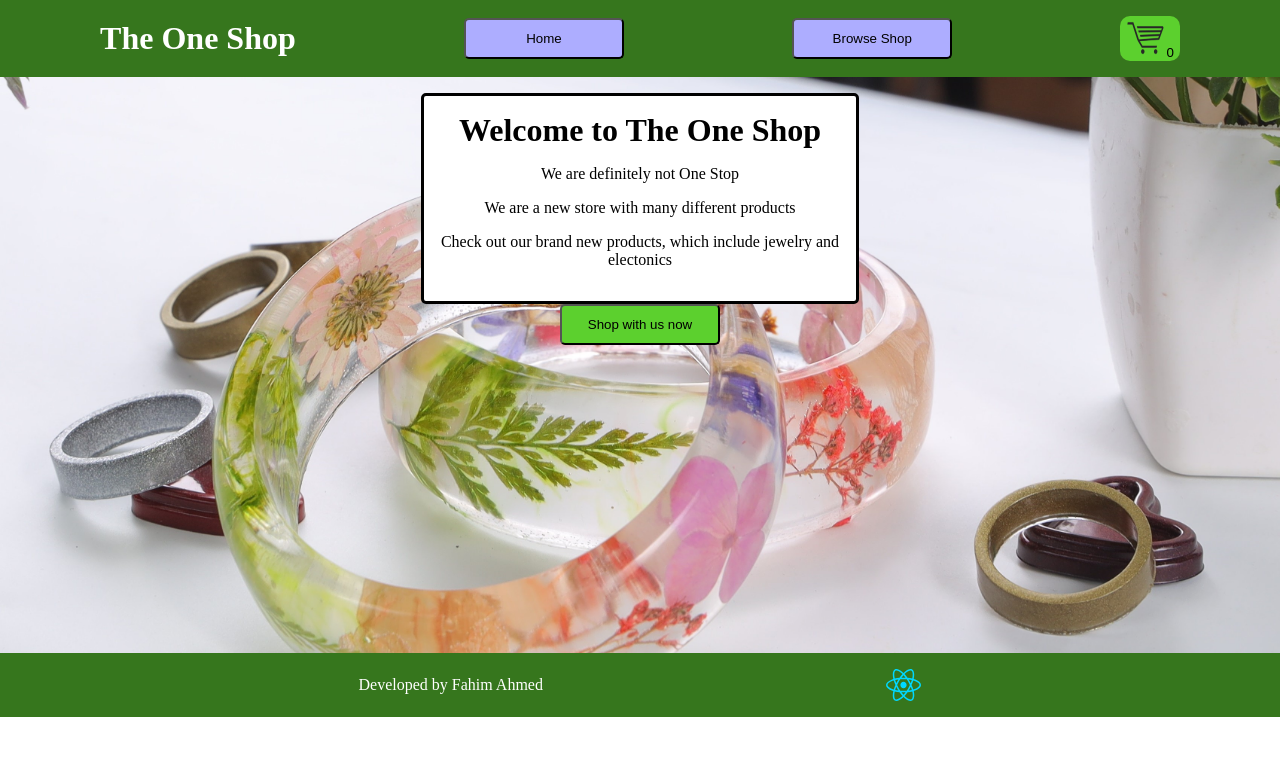
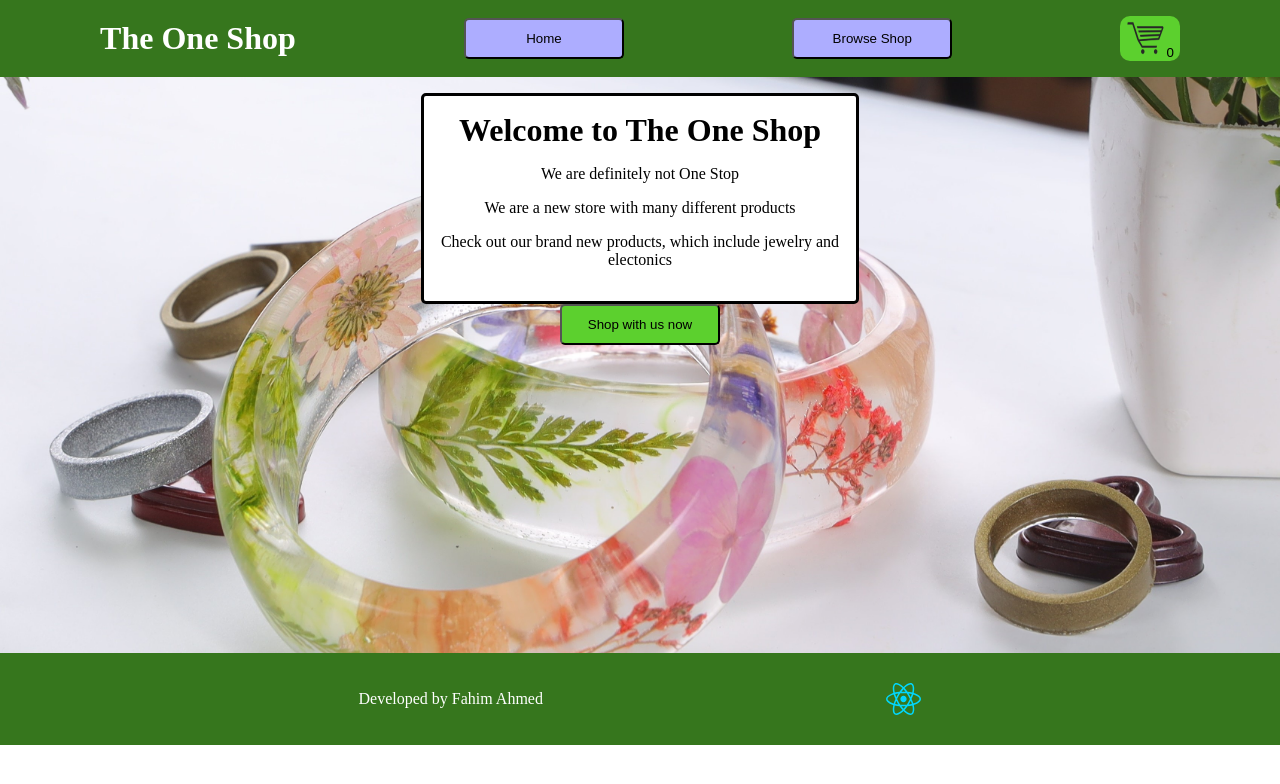
Before and after one commit to fahime10/Shopping-Cart, a React (Vite) app: page /#/ in a window 1280 px wide. Shown: the top 784 px of the page. Built offline with nearby package versions, Linux system fonts and the light colour scheme.

Commit message:
Changed height of footer

```diff
--- a/src/main.css
+++ b/src/main.css
@@ -182,4 +182,5 @@ footer {
     justify-content: space-evenly;
     background-color: rgb(54, 118, 29);
     padding: 1rem;
+    min-height: 7.5vh;
 }
```
